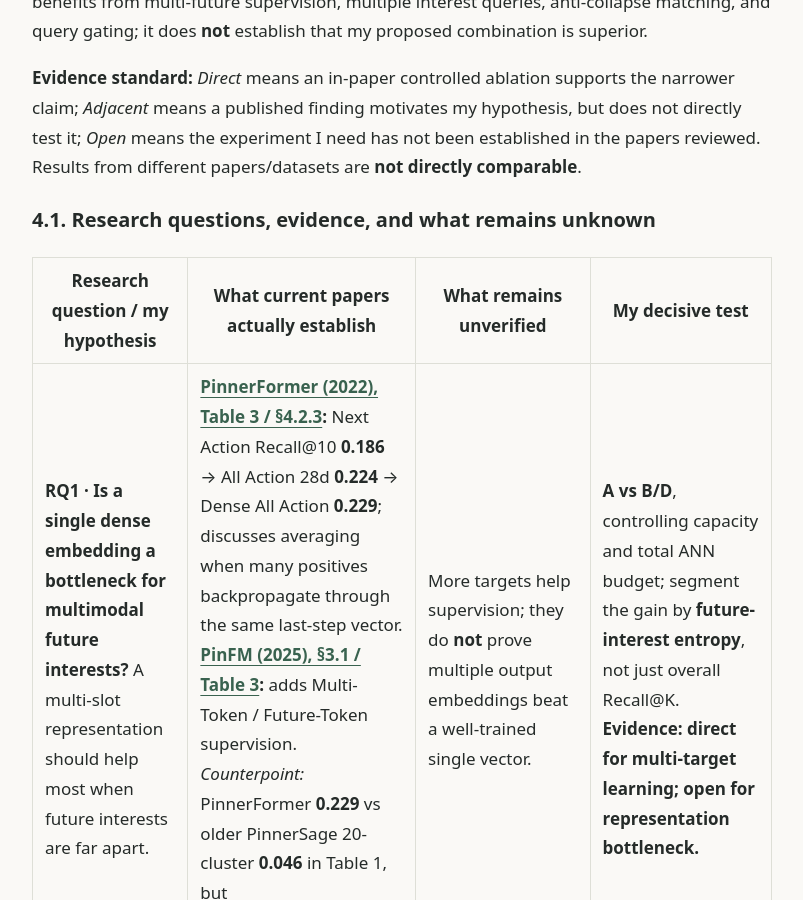
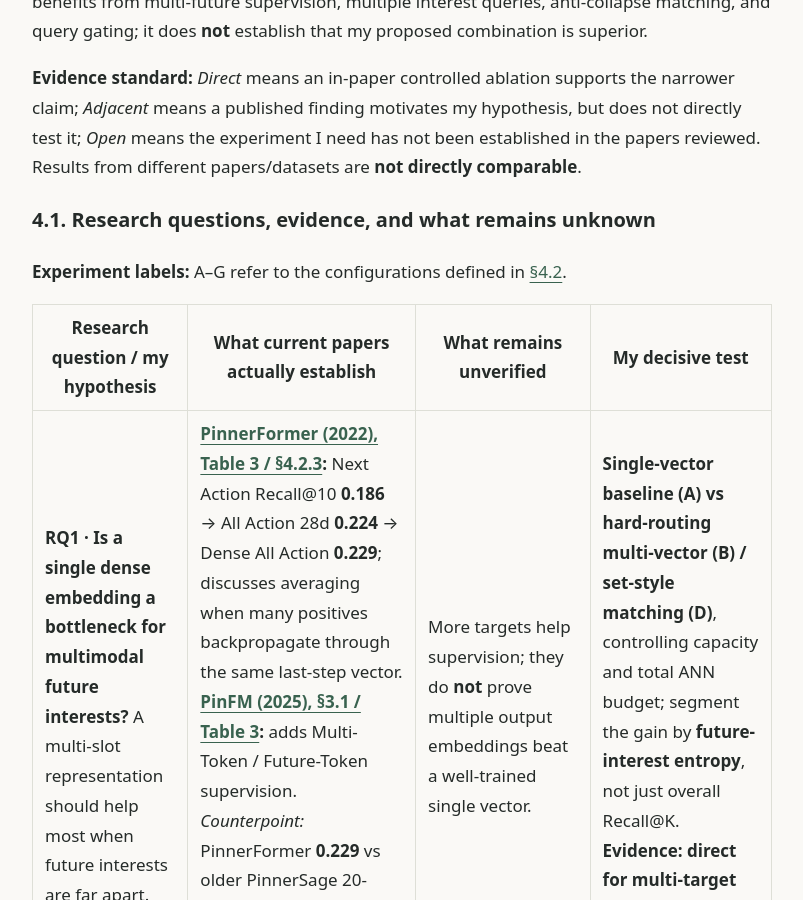
Before and after one commit to notes-latent/notes-latent.github.io, a Jekyll site: the page built from _posts/2026-10-10-multi-target-future-interest-modeling.md, in a window 1280 px wide and 900 px high, scrolled down 9888 px. Shown: the whole window, without its empty margins (238-1041 px from the left). Built offline with Jekyll 4.4.1, drawn with Linux system fonts in a browser that asks for light colours.

Commit message:
Clarify dense experiment labels before their first use

```diff
--- a/_posts/2026-10-10-multi-target-future-interest-modeling.md
+++ b/_posts/2026-10-10-multi-target-future-interest-modeling.md
@@ -153,9 +153,11 @@
 
 ### 4.1. Research questions, evidence, and what remains unknown
 
+**Experiment labels:** A–G refer to the configurations defined in [§4.2](#dense-ablation-configurations).
+
 | Research question / my hypothesis | What current papers actually establish | What remains **unverified** | My decisive test |
 |---|---|---|---|
-| **RQ1 · Is a single dense embedding a bottleneck for multimodal future interests?** A multi-slot representation should help most when future interests are far apart. | **[PinnerFormer (2022), Table 3 / §4.2.3](https://arxiv.org/html/2205.04507v1):** Next Action Recall@10 **0.186** → All Action 28d **0.224** → Dense All Action **0.229**; discusses averaging when many positives backpropagate through the same last-step vector. **[PinFM (2025), §3.1 / Table 3](https://arxiv.org/html/2507.12704v3):** adds Multi-Token / Future-Token supervision. *Counterpoint:* PinnerFormer **0.229** vs older PinnerSage 20-cluster **0.046** in Table 1, but architectures/training differ. | More targets help supervision; they do **not** prove multiple output embeddings beat a well-trained single vector. | **A vs B/D**, controlling capacity and total ANN budget; segment the gain by **future-interest entropy**, not just overall Recall@K. **Evidence: direct for multi-target learning; open for representation bottleneck.** |
+| **RQ1 · Is a single dense embedding a bottleneck for multimodal future interests?** A multi-slot representation should help most when future interests are far apart. | **[PinnerFormer (2022), Table 3 / §4.2.3](https://arxiv.org/html/2205.04507v1):** Next Action Recall@10 **0.186** → All Action 28d **0.224** → Dense All Action **0.229**; discusses averaging when many positives backpropagate through the same last-step vector. **[PinFM (2025), §3.1 / Table 3](https://arxiv.org/html/2507.12704v3):** adds Multi-Token / Future-Token supervision. *Counterpoint:* PinnerFormer **0.229** vs older PinnerSage 20-cluster **0.046** in Table 1, but architectures/training differ. | More targets help supervision; they do **not** prove multiple output embeddings beat a well-trained single vector. | **Single-vector baseline (A) vs hard-routing multi-vector (B) / set-style matching (D)**, controlling capacity and total ANN budget; segment the gain by **future-interest entropy**, not just overall Recall@K. **Evidence: direct for multi-target learning; open for representation bottleneck.** |
 | **RQ2 · Can assignment become smoother *without* collapsing the interest slots?** Hard argmax may switch the receiving slot after a small parameter update. | **[Pinterest DCM (2025), §3.2.3–3.2.4](https://arxiv.org/html/2506.23060v1):** discusses winner-takes-all with naive hard assignment and uses initialization/routing protections; some alternative models use Straight-Through Gumbel-Softmax. **[SetMIR (2026), Table 2](https://arxiv.org/abs/2608.30251):** replacing Hungarian with per-target argmax yields **63.5%** of full-model R@10 and **2.16** rather than **6.70** active queries. | These results support the **collapse/slot-utilization problem**, not the claim that loss values fluctuate dramatically or that soft OT beats Hungarian. Hard routing changes **direct gradient recipients** discontinuously; soft assignments could instead blur specialization. | **B → D → E** (argmax → one-to-one Hungarian → soft set assignment); track assignment switches *after slot alignment*, per-slot gradient share, active-slot diversity, recall, and loss variance. **Evidence: direct for anti-collapse need; soft matching remains open.** |
 | **RQ3 · Does listwise supervision improve future-interest coverage, beyond any assignment change?** A slate-aware loss may align training better with retrieval utility. | **[PinnerFormer (2022), Table 3](https://arxiv.org/html/2205.04507v1):** Recall@10 improves with All Action, while reported **global** P90 Coverage@10 changes from **0.050** (Next Action) to **0.028** (All Action 28d), or **0.042** (Dense All Action). **[TokenMinds (2026), Table 4](https://arxiv.org/html/2606.25147v1):** dense-only / SID-only / combined features give SFV ranking engagement **+0.05% / +0.40% / +0.62%**. | Neither paper shows that listwise CE makes interest-slot assignment smoother. **Global item coverage is not per-user future-interest coverage.** An upstream argmax remains discontinuous even if the downstream loss is listwise. | **B vs C** with identical hard routing; **E vs F** with identical soft routing. A listwise gain must be shown separately on **item ranking**, **unique-interest coverage**, and **gradient stability**. **Evidence: adjacent only.** |
 | **RQ4 · How many interest embeddings should be active?** Learn effective cardinality instead of confusing positive-item count with interest count. | **[Pinterest DCM (2025), Table 6 / §4.4](https://arxiv.org/html/2506.23060v1):** HR@100 **0.176 (K=2)** → **0.185 (K=7)** in its setting, but an adaptive-cluster-count variant reports **−0.12% HF Repins** vs fixed K. **[SetMIR (2026), Tables 2, 3, 6](https://arxiv.org/abs/2608.30251):** K sweep saturates (relative R@10 **154.7% / 155.0% / 155.1%** at K=7/10/15); presence/diversity ablations matter; query gating/NMS reduces average ANN calls **10 → 6.70** in its dispatch setup. | An active-slot label derived from *matched items* need not represent a distinct semantic interest, and an unobserved future interest is not necessarily absent. Dynamic K is **not** automatically better than fixed K. | Compare **per-item vs semantic-interest-group supervision**, plus **all-K vs presence-gated** serving. Report active-slot count, item recall, group coverage, duplicated queries, and ANN cost, with sensitivity to grouping noise. **Evidence: direct for gating/capacity tradeoff; open for semantic cardinality.** |
@@ -167,6 +169,8 @@
 
 - **Representation freshness and reuse:** [PinnerFormer](https://arxiv.org/abs/2205.04507) and [TokenMinds](https://arxiv.org/abs/2606.25147) motivate low-frequency caching, but do not establish the best cadence for my proposed dynamic slots. Later compare **1h / 6h / 24h refresh** with a lightweight online short-term-interest adjustment, measuring task quality per unit cost.
 - **Dense vs generative SID:** [TIGER](https://arxiv.org/abs/2305.05065) generates item IDs; TokenMinds generates coarse future-interest prefixes for downstream ranking. I need a **matched-budget, matched-target** comparison before concluding that one representation family is preferable. The SID-specific objective/decoding experiments belong in **Section 5**.
+
+<a id="dense-ablation-configurations"></a>
 
 ### 4.2. Controlled A–G ablation sequence
 
```
